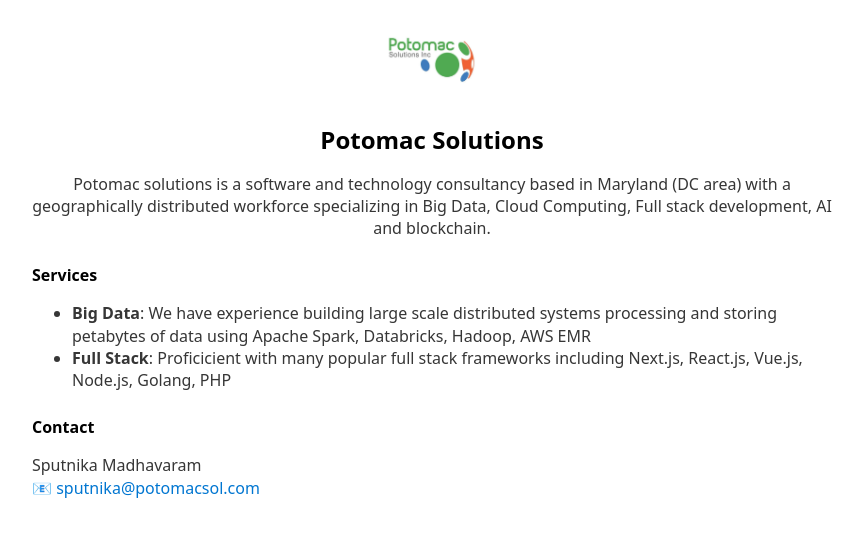
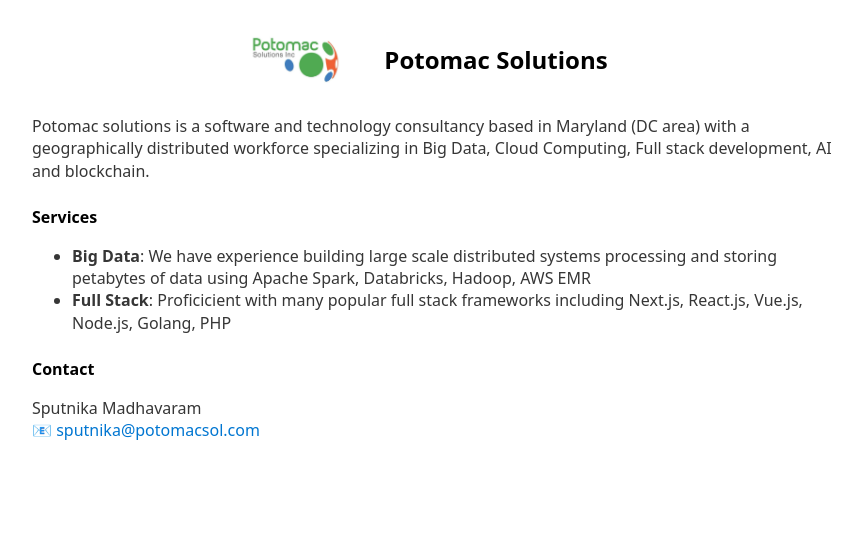
Before and after one commit to adeekshith/potomacsol, a plain HTML site: page index.html in a window 1280 px wide. Shown: the whole page, without its empty margins (208-1070 px from the left). Drawn offline with nearby package versions, Linux system fonts and the light colour scheme.

Commit message:
Align logo and title in single line in the header

```diff
--- a/index.html
+++ b/index.html
@@ -35,12 +35,14 @@
         />
 
         <style>
-            body {
-                /*text-align: center;*/
+            header {
+                display: flex;  /* This will turn the container into a flexible box */
+                align-items: center;  /* Vertically centers content in a row or column */
+                justify-content: center; /* Horizontally centers content */
             }
 
-            header {
-                text-align: center;
+            header > h2 {
+                margin: 0 1em; /* Space between picture and h2 */
             }
 
             .profile-picture {
@@ -74,12 +76,13 @@
                 />
             </picture>
             <h2>Potomac Solutions</h2>
-            <p>
-                Potomac solutions is a software and technology consultancy based in Maryland (DC area) with a
-                geographically distributed workforce specializing in Big Data, Cloud Computing,
-                Full stack development, AI and blockchain.
-            </p>
         </header>
+
+        <p>
+            Potomac solutions is a software and technology consultancy based in Maryland (DC area) with a
+            geographically distributed workforce specializing in Big Data, Cloud Computing,
+            Full stack development, AI and blockchain.
+        </p>
 
         <h4>Services</h4>
         <p>
```
